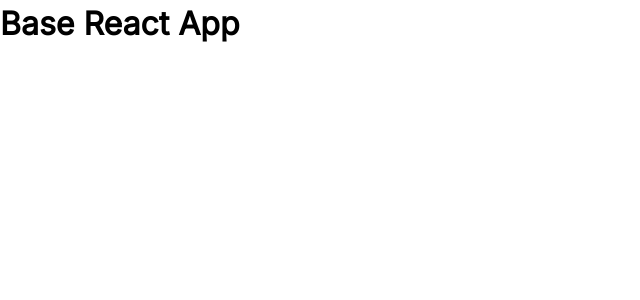
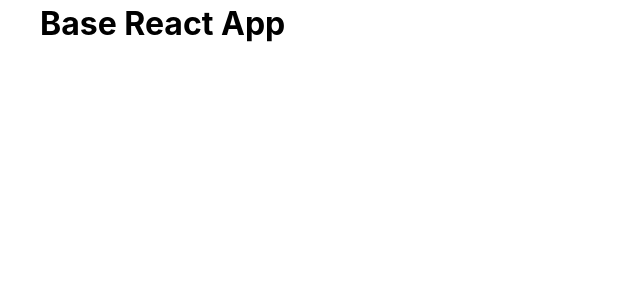
Before and after one commit to derrickyoo/base-react, a React (Vite) app: page / in a window 1280 px wide. Shown: the top 300 px of the page, without its empty margins (0-640 px from the left). Built offline with nearby package versions, Linux system fonts and the light colour scheme.

Commit message:
Add MaxWidthWrapper

```diff
--- a/src/components/App/App.tsx
+++ b/src/components/App/App.tsx
@@ -1,5 +1,13 @@
+import MaxWidthWrapper from "../MaxWidthWrapper";
+
 const App = () => {
-  return <h1>Base React App</h1>;
+  return (
+    <>
+      <MaxWidthWrapper>
+        <h1> Base React App</h1>
+      </MaxWidthWrapper>
+    </>
+  );
 };
 
 export default App;
--- /dev/null
+++ b/src/components/MaxWidthWrapper/MaxWidthWrapper.tsx
@@ -0,0 +1,18 @@
+import styled from "styled-components/macro";
+import { QUERIES } from "../../utils";
+
+const MaxWidthWrapper = styled.div`
+  position: relative;
+  max-width: min(100%, calc(1200px + 32px * 2));
+  margin-left: auto;
+  margin-right: auto;
+  padding-left: 16px;
+  padding-right: 16px;
+
+  @media ${QUERIES.laptopAndUp} {
+    padding-left: 32px;
+    padding-right: 32px;
+  }
+`;
+
+export default MaxWidthWrapper;
--- /dev/null
+++ b/src/components/MaxWidthWrapper/index.ts
@@ -0,0 +1 @@
+export { default } from "./MaxWidthWrapper";
```
